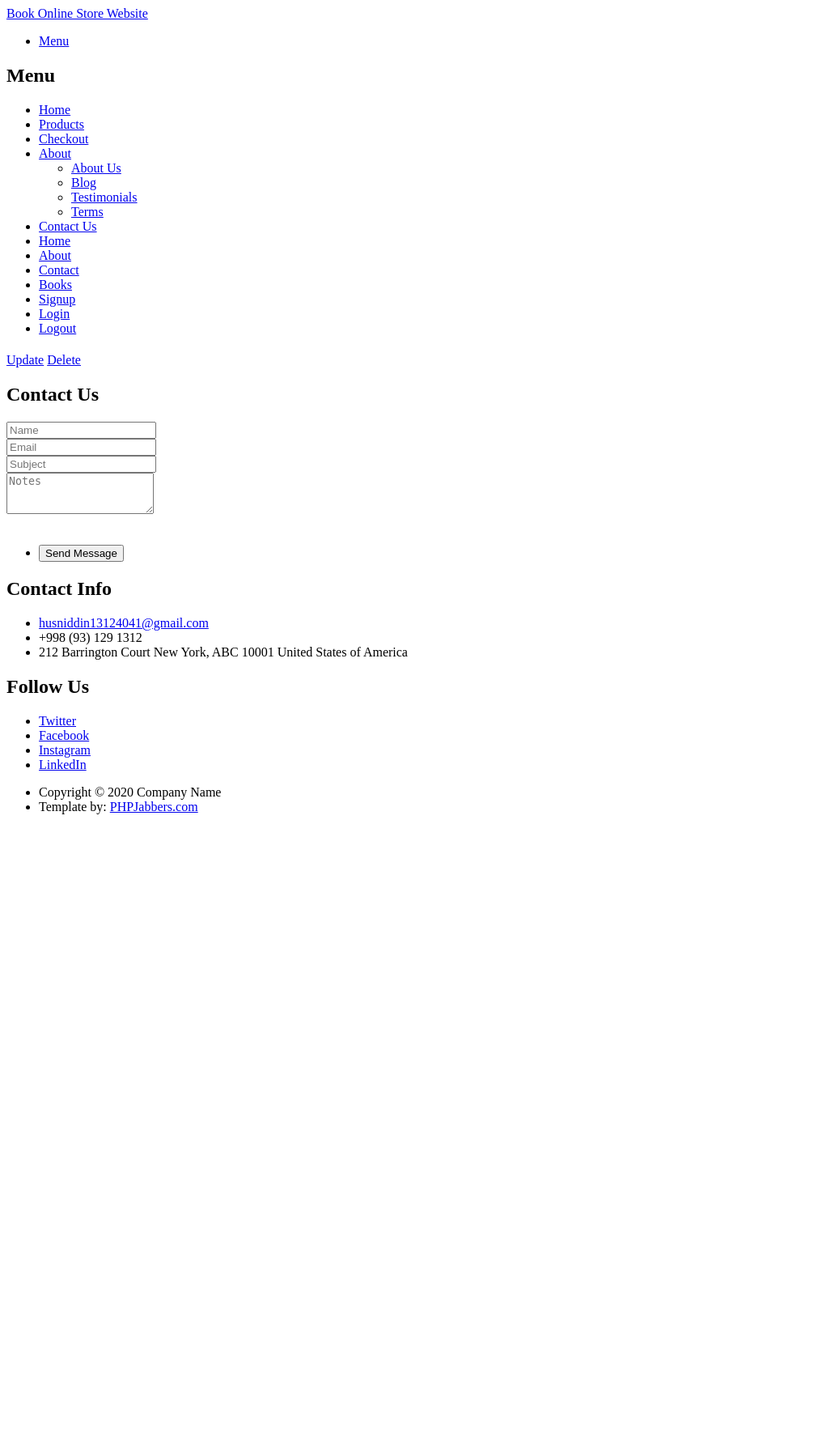
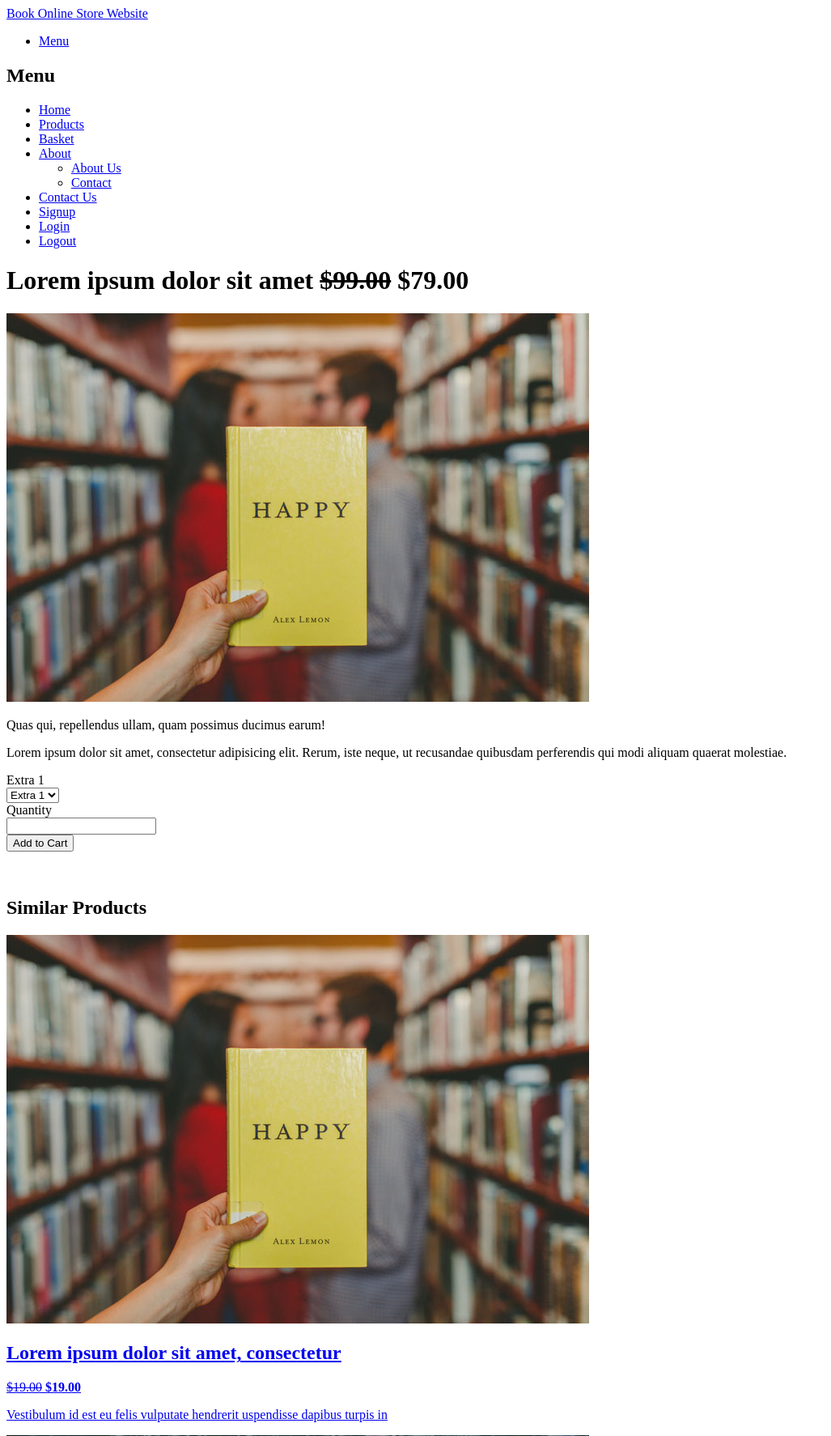
Before and after one commit to Husniddin03/yii2-online-book-shop, a Yii app: template yiifrem/frontend/views/book/view.php in a window 1280 px wide. Shown: the top 1774 px of the page at 81% size, without its empty margins (0-1027 px from the left). Before the commit the page ends 1006 px from the top, so only its background shows below. Run offline with PHP 8.4 and a stand-in for Yii, Linux system fonts and the light colour scheme; the template is opened without the code that fills it, so the values that code supplies are empty; some libraries are stand-ins or nearby versions.

Commit message:
products and view created

```diff
--- a/yiifrem/frontend/assets/BookAsset.php
+++ b/yiifrem/frontend/assets/BookAsset.php
@@ -12,12 +12,8 @@
     public $basePath = '@webroot/book';
     public $baseUrl = '@web/book';
     public $css = [
-        'css/font-awesome.min.css',
+        'bootstrap/css/bootstrap.min.css',
         'css/main.css',
-        'css/noscript.css',
-        'bootstrap/css/bootstrap.css',
-        // 'bootstrap/css/bootstrap.css.map',
-        // 'bootstrap/css/bootstrap.min.css',
     ];
     public $js = [
         'js/jquery.min.js',
--- a/yiifrem/frontend/views/book/view.php
+++ b/yiifrem/frontend/views/book/view.php
@@ -1,41 +1,98 @@
-<?php
+<div id="main">
+    <div class="inner">
+        <h1>Lorem ipsum dolor sit amet <span class="pull-right"><del>$99.00</del> $79.00</span></h1>
 
-use yii\helpers\Html;
-use yii\widgets\DetailView;
+        <div class="container-fluid">
+            <div class="row">
+                <div class="col-md-5">
+                    <img src="/images/product-1-720x480.jpg" class="img-fluid" alt="">
+                </div>
 
-/** @var yii\web\View $this */
-/** @var common\models\Book $model */
+                <div class="col-md-7">
+                    <p> Quas qui, repellendus ullam, quam possimus ducimus earum!</p>
 
-$this->title = $model->name;
-$this->params['breadcrumbs'][] = ['label' => 'Books', 'url' => ['index']];
-$this->params['breadcrumbs'][] = $this->title;
-\yii\web\YiiAsset::register($this);
-?>
-<div class="book-view">
+                    <p>Lorem ipsum dolor sit amet, consectetur adipisicing elit. Rerum, iste neque, ut recusandae quibusdam perferendis qui modi aliquam quaerat molestiae.</p>
 
-    <h1><?= Html::encode($this->title) ?></h1>
+                    <div class="row">
+                        <div class="col-sm-4">
+                            <label class="control-label">Extra 1</label>
 
-    <p>
-        <?= Html::a('Update', ['update', 'id' => $model->id], ['class' => 'btn btn-primary']) ?>
-        <?= Html::a('Delete', ['delete', 'id' => $model->id], [
-            'class' => 'btn btn-danger',
-            'data' => [
-                'confirm' => 'Are you sure you want to delete this item?',
-                'method' => 'post',
-            ],
-        ]) ?>
-    </p>
+                            <div class="form-group">
+                                <select>
+                                    <option value="0">Extra 1</option>
+                                    <option value="1">Extra 2</option>
+                                    <option value="2">Extra 3</option>
+                                </select>
+                            </div>
+                        </div>
 
-    <?= DetailView::widget([
-        'model' => $model,
-        'attributes' => [
-            'id',
-            'name',
-            'author',
-            'price',
-            'createdtime',
-            'description:ntext',
-        ],
-    ]) ?>
+                        <div class="col-sm-8">
+                            <label class="control-label">Quantity</label>
 
+                            <div class="row">
+                                <div class="col-sm-6">
+                                    <div class="form-group">
+                                        <input type="text" name="name" id="name">
+                                    </div>
+                                </div>
+
+                                <div class="col-sm-6">
+                                    <input type="submit" class="primary" value="Add to Cart">
+                                </div>
+                            </div>
+                        </div>
+                    </div>
+                </div>
+            </div>
+        </div>
+
+        <br>
+        <br>
+
+        <div class="container-fluid">
+            <h2 class="h2">Similar Products</h2>
+
+            <!-- Products -->
+            <section class="tiles">
+                <article class="style1">
+                    <span class="image">
+                        <img src="/images/product-1-720x480.jpg" alt="" />
+                    </span>
+                    <a href="product-details.html">
+                        <h2>Lorem ipsum dolor sit amet, consectetur</h2>
+
+                        <p><del>$19.00</del> <strong>$19.00</strong></p>
+
+                        <p>Vestibulum id est eu felis vulputate hendrerit uspendisse dapibus turpis in </p>
+                    </a>
+                </article>
+
+                <article class="style2">
+                    <span class="image">
+                        <img src="/images/product-2-720x480.jpg" alt="" />
+                    </span>
+                    <a href="product-details.html">
+                        <h2>Lorem ipsum dolor sit amet, consectetur</h2>
+
+                        <p><del>$19.00</del> <strong>$19.00</strong></p>
+
+                        <p>Vestibulum id est eu felis vulputate hendrerit uspendisse dapibus turpis in </p>
+                    </a>
+                </article>
+
+                <article class="style3">
+                    <span class="image">
+                        <img src="/images/product-6-720x480.jpg" alt="" />
+                    </span>
+                    <a href="product-details.html">
+                        <h2>Lorem ipsum dolor sit amet, consectetur</h2>
+
+                        <p><del>$19.00</del> <strong>$19.00</strong></p>
+
+                        <p>Vestibulum id est eu felis vulputate hendrerit uspendisse dapibus turpis in </p>
+                    </a>
+                </article>
+            </section>
+        </div>
+    </div>
 </div>
--- a/yiifrem/frontend/views/layouts/main.php
+++ b/yiifrem/frontend/views/layouts/main.php
@@ -48,29 +48,21 @@
         <nav id="menu">
             <h2>Menu</h2>
             <ul>
-                <li><a href="index.html" class="active">Home</a></li>
+                <li><a href="/book/index" class="active">Home</a></li>
 
-                <li><a href="products.html">Products</a></li>
+                <li><a href="/book/product">Products</a></li>
 
-                <li><a href="checkout.html">Checkout</a></li>
+                <li><a href="/book/basket">Basket</a></li>
 
                 <li>
-                    <a href="#" class="dropdown-toggle">About</a>
+                    <a href="/site/about" class="dropdown-toggle">About</a>
 
                     <ul>
-                        <li><a href="about.html">About Us</a></li>
-                        <li><a href="blog.html">Blog</a></li>
-                        <li><a href="testimonials.html">Testimonials</a></li>
-                        <li><a href="terms.html">Terms</a></li>
+                        <li><a href="/site/about">About Us</a></li>
+                        <li><a href="/site/contact">Contact</a></li>
                     </ul>
                 </li>
-
-                <li><a href="contact.html">Contact Us</a></li>
-
-                <li><a href="/site/index">Home</a></li>
-                <li><a href="/site/about">About</a></li>
-                <li><a href="/site/contact">Contact</a></li>
-                <li><a href="/book/index">Books</a></li>
+                <li><a href="/book/contactus">Contact Us</a></li>
                 <li><a href="/site/signup">Signup</a></li>
                 <li><a href="/site/login">Login</a></li>
                 <li><a href="/site/logout">Logout</a></li>
@@ -84,7 +76,7 @@
     <?= Alert::widget() ?>
     <?= $content ?>
 
-<!-- Footer -->
+    <!-- Footer -->
     <footer id="footer">
         <div class="inner">
             <section>
@@ -121,24 +113,24 @@
                 <h2>Contact Info</h2>
 
                 <ul class="alt">
-                    <li><span class="fa fa-envelope-o"></span> <a href="mailto:husniddin13124041@email.com">husniddin13124041@gmail.com</a></li>
+                    <li><span class="fa fa-envelope-o"></span> <a href="mailto:husniddin13124041@email.com"> husniddin13124041@gmail.com</a></li>
                     <li><span class="fa fa-phone"></span> +998 (93) 129 1312</li>
-                    <li><span class="fa fa-map-pin"></span> 212 Barrington Court New York, ABC 10001 United States of America</li>
+                    <li><span class="fa fa-map-pin"></span> Tashkent University of Information Technologies, Samarkand Branch, Faculty of Computer Engineering, M254+HFP, street Usto Umara Djurakulova, Samarkand, Samarkand region</li>
                 </ul>
 
                 <h2>Follow Us</h2>
 
                 <ul class="icons">
-                    <li><a href="#" class="icon style2 fa-twitter"><span class="label">Twitter</span></a></li>
-                    <li><a href="#" class="icon style2 fa-facebook"><span class="label">Facebook</span></a></li>
-                    <li><a href="#" class="icon style2 fa-instagram"><span class="label">Instagram</span></a></li>
-                    <li><a href="#" class="icon style2 fa-linkedin"><span class="label">LinkedIn</span></a></li>
+                    <li><a target="_blank" href="https://github.com/Husniddin03" class="icon style2 fa-github"><span class="label">Twitter</span></a></li>
+                    <li><a target="_blank" href="https://www.facebook.com/husniddin.gafforov" class="icon style2 fa-facebook"><span class="label">Facebook</span></a></li>
+                    <li><a target="_blank" href="https://instagram.com/profila/husniddin.2003.09.11" class="icon style2 fa-instagram"><span class="label">Instagram</span></a></li>
+                    <li><a target="_blank" href="https://t.me/muslimu3" class="icon style2 fa-telegram"><span class="label">LinkedIn</span></a></li>
                 </ul>
             </section>
 
             <ul class="copyright">
-                <li>Copyright © 2020 Company Name </li>
-                <li>Template by: <a href="https://www.phpjabbers.com/">PHPJabbers.com</a></li>
+                <li>Copyright © 2024 Company Name </li>
+                <li>Template by: <a href="mailto:husniddin13124041@email.com">husniddin13124041@gmail.com</a></li>
             </ul>
         </div>
     </footer>
```
Also changed, not shown: yiifrem/frontend/controllers/BookController.php (+10 -46 lines), yiifrem/frontend/views/book/_form.php (deleted, +0 -31 lines), yiifrem/frontend/views/book/_search.php (deleted, +0 -40 lines), yiifrem/frontend/views/book/contactus.php (added, +10 -0 lines), yiifrem/frontend/views/book/create.php (deleted, +0 -20 lines), yiifrem/frontend/views/book/product.php (added, +89 -0 lines), yiifrem/frontend/views/book/update.php (deleted, +0 -21 lines).
